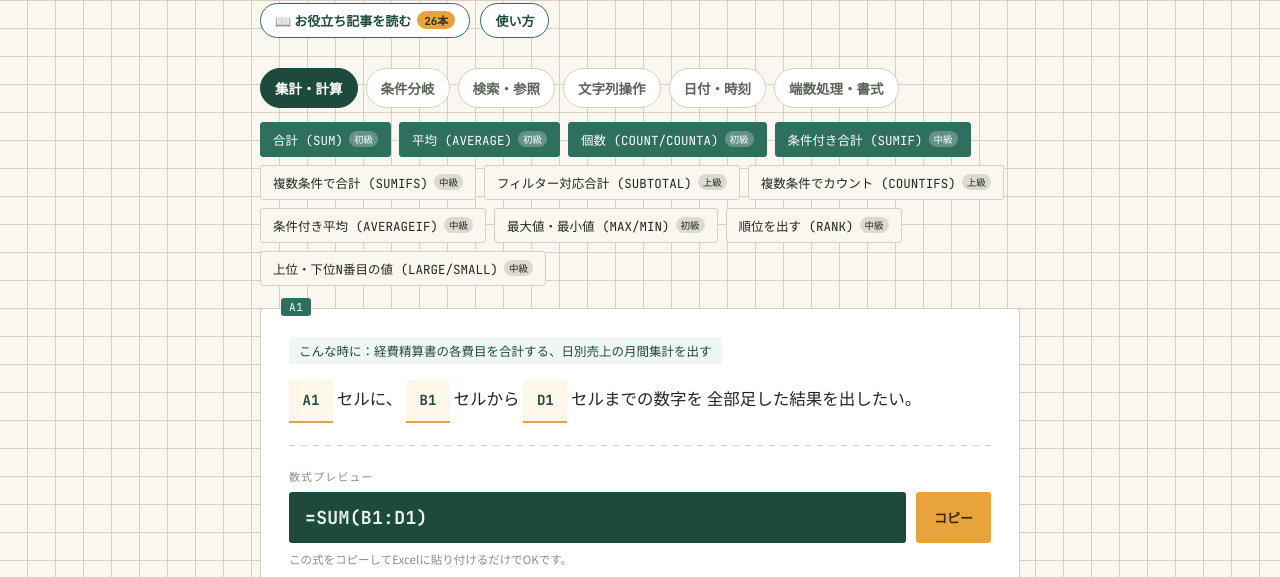
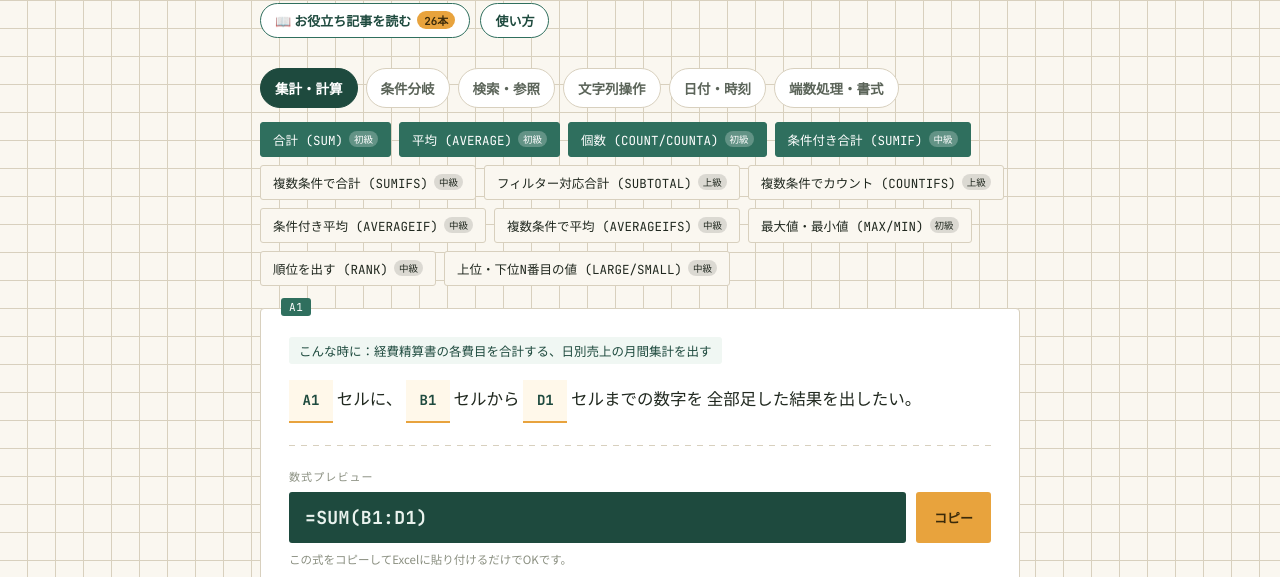
Before and after one commit to omochimochi8877/omochimochi_excel, a plain HTML site: page index.html in a window 1280 px wide. Shown: the part 223-800 px from the top of the page. Drawn offline with Linux system fonts and the light colour scheme.

Commit message:
Add AVERAGEIFS function generator

```diff
--- a/index.html
+++ b/index.html
@@ -600,6 +600,21 @@ const functions = {
     formula: (v) => `=AVERAGEIF(${v.condRange},"${v.cond}",${v.avgRange})`,
     explain: (v) => `<b>AVERAGEIF関数</b>は、SUMIFの平均バージョンです。条件に一致する行だけを対象に平均値を計算します。`,
     pitfall: `部署ごとの平均残業時間を出す際、条件の列（部署名）と平均を出す列（残業時間）の開始行が1行でもズレていると、Aさんの残業時間がBさんの部署の集計に混ざるなど対応関係が崩れたまま平均が計算されてしまいます。SUMIFと同じく、「条件を見る列」と「平均を出す列」の行数・開始行がズレていないか確認してください。`,
+    version: `Excel 2007以降で使用できます。`
+  },
+  averageifs: {
+    cat:'agg', label:'複数条件で平均 (AVERAGEIFS)', level:'中級',
+    scene:'こんな時に：「営業部」かつ「正社員」の平均売上など、2つの条件に合う数字の平均を出したい',
+    render: (v) => `<span contenteditable class="blank" data-k="target">${v.target}</span> セルに、
+      <span contenteditable class="blank" data-k="avgRange">${v.avgRange}</span> の数字から、
+      <span contenteditable class="blank" data-k="range1">${v.range1}</span> が
+      「<span contenteditable class="blank" data-k="cond1" style="width:65px;">${v.cond1}</span>」で、
+      <span contenteditable class="blank" data-k="range2">${v.range2}</span> が
+      「<span contenteditable class="blank" data-k="cond2" style="width:65px;">${v.cond2}</span>」の行だけの平均を出したい。`,
+    values: {target:'E2', avgRange:'C2:C100', range1:'B2:B100', cond1:'営業部', range2:'D2:D100', cond2:'正社員'},
+    formula: (v) => `=AVERAGEIFS(${v.avgRange},${v.range1},"${v.cond1}",${v.range2},"${v.cond2}")`,
+    explain: (v) => `<b>AVERAGEIFS関数</b>は、すべての条件に一致する行だけを対象に平均を計算します。平均範囲（${v.avgRange}）と、条件範囲（${v.range1}、${v.range2}）は同じ行に対応させます。`,
+    pitfall: (v) => `条件に一致する数値が1つもないと<b>#DIV/0!</b>エラーになります。また、平均範囲（${v.avgRange}）と条件範囲（${v.range1}、${v.range2}）の開始行や行数がずれていると、別の行の値を平均してしまうため、範囲の大きさを揃えてください。`,
     version: `Excel 2007以降で使用できます。`
   },
   maxmin: {
```
